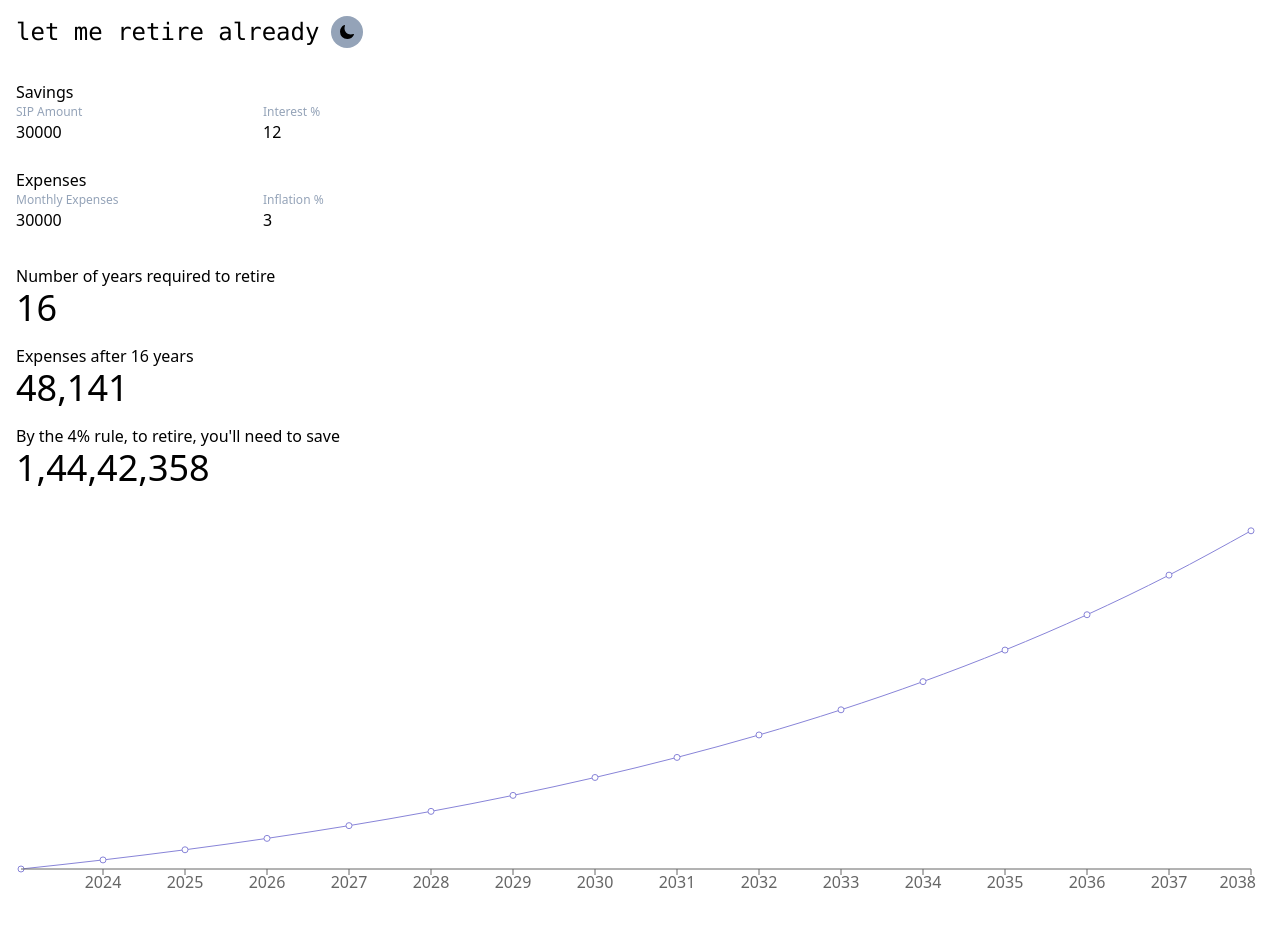
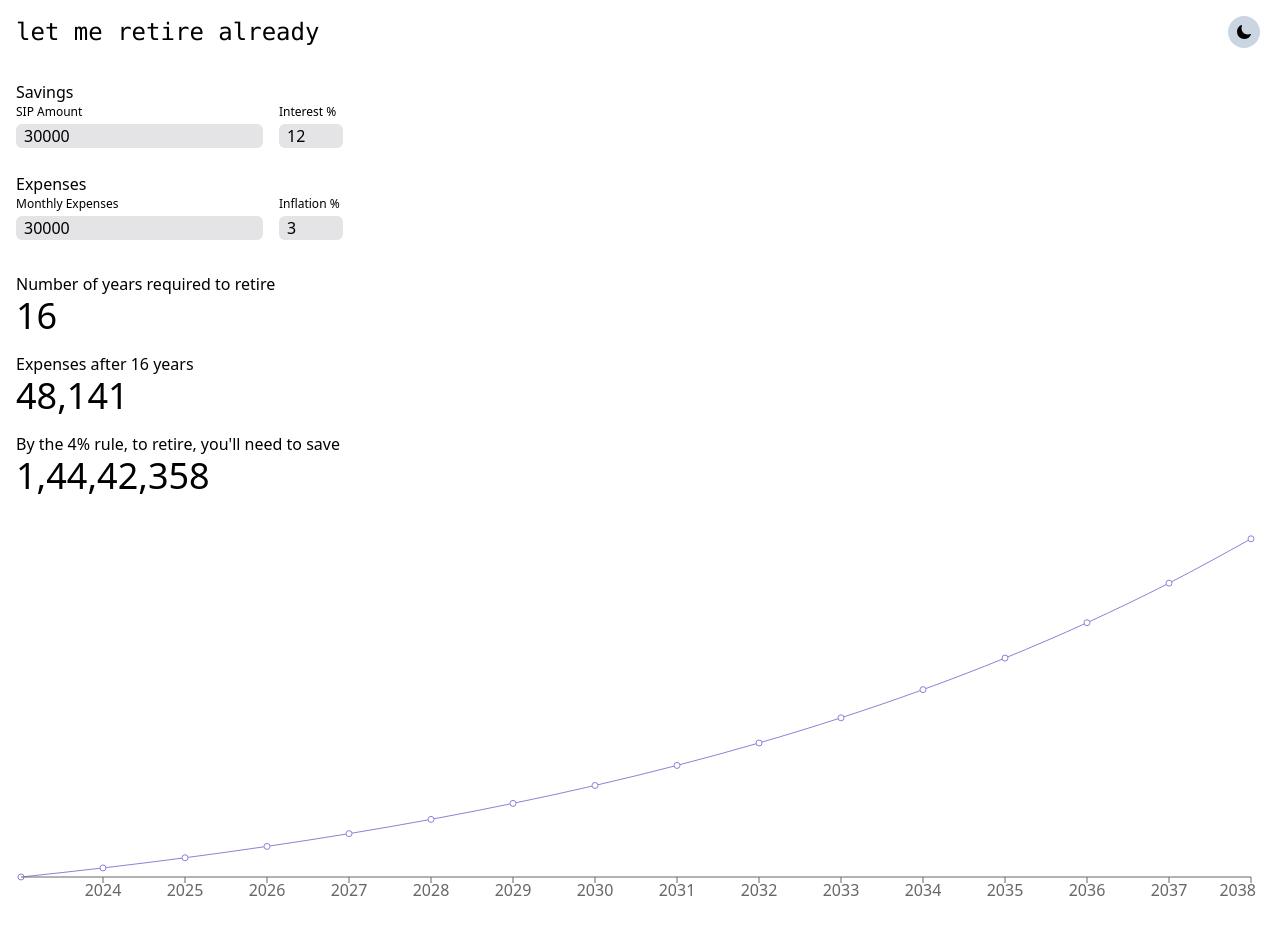
Before and after one commit to mehfil-tech/letmeretirealready, a Next.js app: page / in a window 1280 px wide. Shown: the top 934 px of the page. Built offline with nearby package versions, Linux system fonts and the light colour scheme.

Commit message:
fix: styling

```diff
--- a/components/Expenses.tsx
+++ b/components/Expenses.tsx
@@ -10,10 +10,11 @@ function Expenses() {
       <div>Expenses</div>
       <div className="flex items-start gap-4">
         <div>
-          <div className="text-xs text-slate-400">Monthly Expenses</div>
+          <div className="text-xs mb-1">Monthly Expenses</div>
           <input
+            className="rounded-md pl-2 pr-2 bg-zinc-200 dark:bg-zinc-700"
             placeholder="30000"
-            type="number"
+            type="numeric"
             value={expenses}
             onChange={(e) => {
               setExpenses(e?.target?.value);
@@ -21,11 +22,11 @@ function Expenses() {
           />
         </div>
         <div>
-          <div className="text-xs text-slate-400">Inflation %</div>
+          <div className="text-xs mb-1">Inflation %</div>
           <input
-            className="w-16"
+            className="w-16 rounded-md pl-2 pr-2 bg-zinc-200 dark:bg-zinc-700"
             placeholder="3"
-            type="number"
+            type="numeric"
             value={inflation}
             onChange={(e) => {
               setInflation(e?.target?.value);
--- a/components/Savings.tsx
+++ b/components/Savings.tsx
@@ -9,28 +9,29 @@ function Savings() {
       <div>Savings</div>
       <div className="flex gap-4">
         <div>
-          <div className="text-xs text-slate-400">SIP Amount</div>
+          <div className="text-xs mb-1">SIP Amount</div>
           <input
+            className="rounded-md pl-2 pr-2 bg-zinc-200 dark:bg-zinc-700"
             placeholder="1000"
             value={savings[0].saving}
             onChange={(e) => {
               setSavings([{ ...savings[0], saving: Number(e?.target?.value) }]);
             }}
-            type="number"
+            type="numeric"
           />
         </div>
         <div>
-          <div className="text-xs text-slate-400">Interest %</div>
+          <div className="text-xs mb-1">Interest %</div>
           <input
             placeholder="12%"
-            className="w-16"
+            className="w-16 rounded-md pl-2 pr-2 bg-zinc-200 dark:bg-zinc-700"
             value={savings[0].interestRate}
             onChange={(e) => {
               setSavings([
                 { ...savings[0], interestRate: Number(e?.target?.value) },
               ]);
             }}
-            type="number"
+            type="numeric"
           />
         </div>
       </div>
--- a/components/ThemeSwitcher.tsx
+++ b/components/ThemeSwitcher.tsx
@@ -17,7 +17,7 @@ export const ThemeSwitcher = () => {
 
   return (
     <button
-      className={`w-fit right-5 top-2 p-2 rounded-full hover:scale-110 active:scale-100 duration-200 bg-slate-400`}
+      className={`absolute w-fit right-5 top-4 p-2 rounded-full hover:scale-125 active:scale-100 duration-200 bg-slate-300 dark:bg-slate-700`}
       onClick={() => setTheme(theme === "dark" ? "light" : "dark")}
     >
       {theme === "light" ? <IoSunnyOutline /> : <IoMoon />}
--- a/tailwind.config.ts
+++ b/tailwind.config.ts
@@ -1,20 +1,14 @@
-import type { Config } from "tailwindcss";
+// import type { Config } from "tailwindcss";
 
-const config: Config = {
+module.exports = {
   content: [
     "./pages/**/*.{js,ts,jsx,tsx,mdx}",
     "./components/**/*.{js,ts,jsx,tsx,mdx}",
     "./app/**/*.{js,ts,jsx,tsx,mdx}",
   ],
+  darkMode: ["class"],
   theme: {
-    extend: {
-      backgroundImage: {
-        "gradient-radial": "radial-gradient(var(--tw-gradient-stops))",
-        "gradient-conic":
-          "conic-gradient(from 180deg at 50% 50%, var(--tw-gradient-stops))",
-      },
-    },
+    extend: {},
   },
   plugins: [],
 };
-export default config;
```
